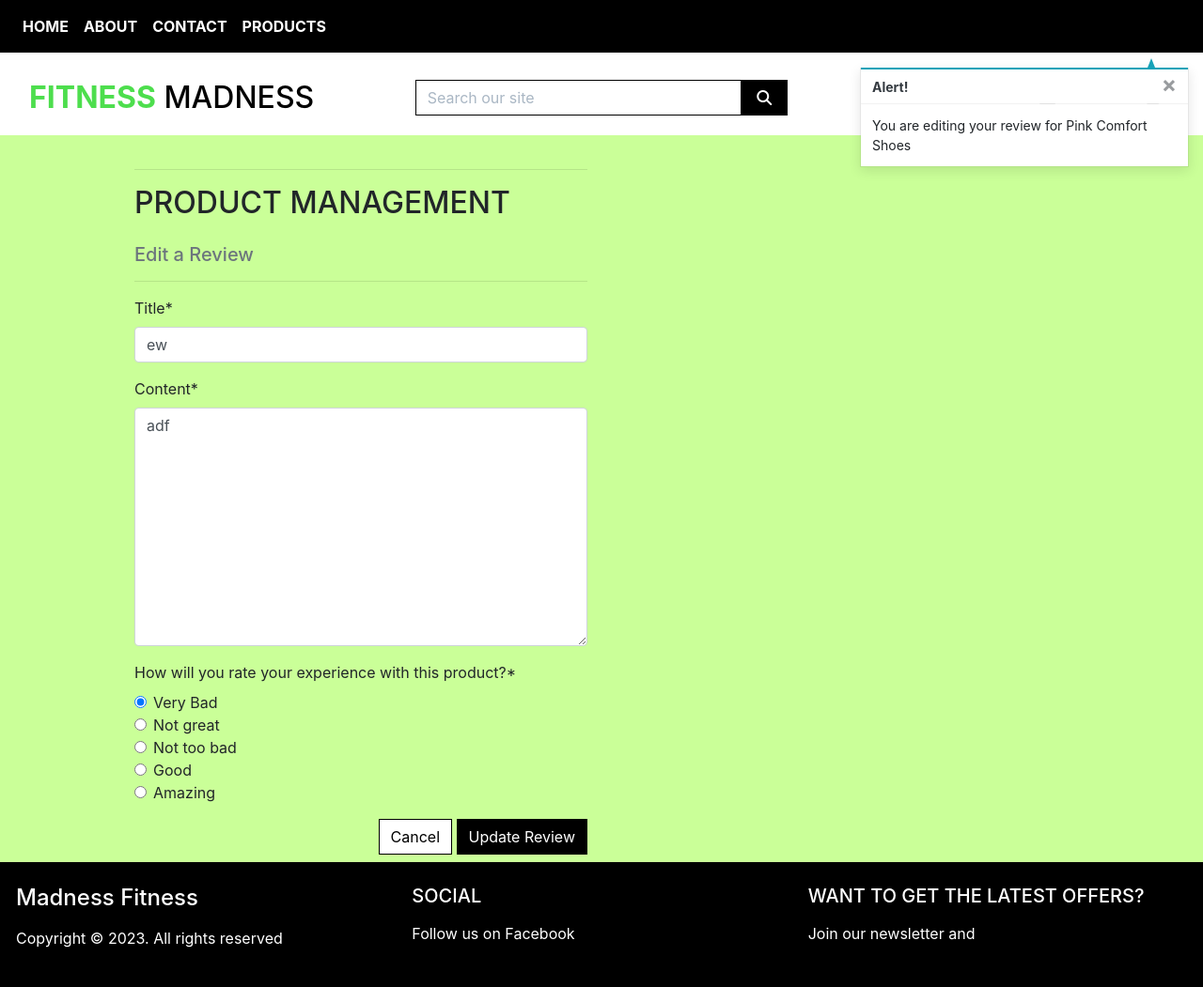
After one commit to CW1224/fitness-subscription, a Django app: page /reviews/edit_review/4/ in a window 1280 px wide. The commit adds this page. Shown: the whole page at 94% size. Run offline with Django 3.2, Linux system fonts and the light colour scheme; a user stored in the database is signed in; data comes from the database, SQL or seed files in the repository; both versions use the stored data as it was after the commit; some libraries are stand-ins or nearby versions.

Commit message:
Added in the edit function for the review

```diff
--- a/products/templates/products/product_detail.html
+++ b/products/templates/products/product_detail.html
@@ -148,7 +148,8 @@
                                     <p class="c--light-blue"><i class="fas fa-star me-1"></i>{{ review.rating }} / 5</p>
                                     <p class="text-muted d-inline small">By {{ review.author }} on {{ review.created_on }}</p>
                                     {% if review.author == request.user %}
-
+                                    <a href="{% url 'edit_review' review.id %}" class="btn btn-main hvr-back-pulse">
+                                        <span class="text-uppercase">Edit Review</span>
                                     {% endif %}
                                 </div>
                             {% endfor %}
--- a/reviews/forms.py
+++ b/reviews/forms.py
@@ -1,11 +1,11 @@
 from django import forms
 from .models import Review
 
-RATINGS = [(1, 'Very bad'),
-           (2, 'Bad'),
-           (3, 'Ok'),
+RATINGS = [(1, 'Very Bad'),
+           (2, 'Not great'),
+           (3, 'Not too bad'),
            (4, 'Good'),
-           (5, 'Great!')]
+           (5, 'Amazing')]
 
 
 class ReviewForm(forms.ModelForm):
@@ -14,6 +14,6 @@ class ReviewForm(forms.ModelForm):
         model = Review
         fields = ('title', 'content', 'rating')
 
-    rating = forms.ChoiceField(label='How will you rate this product?',
+    rating = forms.ChoiceField(label='How will you rate your experience with this product?',
                                choices=RATINGS,
                                widget=forms.RadioSelect)
--- a/reviews/models.py
+++ b/reviews/models.py
@@ -13,7 +13,7 @@ class Review(models.Model):
     author = models.ForeignKey(User,
                                on_delete=models.CASCADE,
                                related_name='product_reviews')
-    title = models.CharField(max_length=200)
+    title = models.CharField(max_length=50)
     content = models.TextField()
     created_on = models.DateTimeField(auto_now_add=True)
     rating = models.IntegerField(validators=[MinValueValidator(1),
--- /dev/null
+++ b/reviews/templates/reviews/edit_review.html
@@ -0,0 +1,47 @@
+{% extends "base.html" %}
+{% load static %}
+
+{% block page_header %}
+    <div class="container header-container">
+        <div class="row">
+            <div class="col"></div>
+        </div>
+    </div>
+{% endblock %}
+
+{% block content %}
+    <div class="overlay"></div>
+    <div class="container">
+        <div class="row">
+            <div class="col-12 col-md-6">
+                <hr>
+                <h2 class="logo-font mb-4">Product Management</h2>
+                <h5 class="text-muted">Edit a Review</h5>
+                <hr>
+            </div>
+        </div>
+
+        <div class="row">
+            <div class="col-12 col-md-6">
+                <form method="POST" action="'product_detail' review.id" class="form mb-2" enctype="multipart/form-data">
+                    {% csrf_token %}
+                    {{ form | crispy }}
+                    <div class="text-right">
+                        <a class="btn btn-outline-black rounded-0" href="{% url 'product_detail' review.product.id %}">Cancel</a>
+                        <button class="btn btn-black rounded-0" type="submit">Update Review</button>
+                    </div>
+                </form>
+            </div>
+        </div>
+    </div>
+{% endblock %}
+
+{% block postloadjs %}
+    {{ block.super }}
+    <script type="text/javascript">
+        $('#new-image').change(function() {
+            var file = $('#new-image')[0].files[0];
+            $('#filename').text(`Image will be set to: ${file.name}`);
+        });
+    </script>
+{% endblock %}
--- a/reviews/urls.py
+++ b/reviews/urls.py
@@ -4,5 +4,5 @@ from .import views
 urlpatterns = [
     path('', views.show_reviews, name='reviews'),
     path('add_review/<int:product_id>/', views.add_review, name='add_review'),
-
+    path('edit_review/<int:review_id>/', views.edit_review, name='edit_review'),
 ]
--- a/reviews/views.py
+++ b/reviews/views.py
@@ -6,7 +6,6 @@ from .models import Review
 from .forms import ReviewForm
 
 
-@login_required
 def show_reviews(request):
     """ A view to show the user's product reviews """
     reviews = review.objects.filter(author=request.user)
@@ -19,33 +18,78 @@ def show_reviews(request):
 
     return render(request, template, context)
 
+@login_required
 def add_review(request, product_id):
     """ Add a review to a product """
     product = get_object_or_404(Product, pk=product_id)
     user_review = Review.objects.filter(
         author=request.user, product=product)
 
-    if request.method == 'POST':
-        form = ReviewForm(request.POST, request.FILES)
-        if form.is_valid():
-            form.instance.author = request.user
-            form.instance.product = product
-            form.save()
-            messages.success(request, 'Successfully added review!')
+    #Check if the user has already submitted a review for the product
 
-            update_product_rating(product)
+    if user_review:
+        messages.error(request,
+                        'You have already submitted a review for this product')
+        return redirect(reverse('product_detail', args=[product.id]))
+    else:
 
-            return redirect(reverse('product_detail', args=[product.id]))
+        if request.method == 'POST':
+            form = ReviewForm(request.POST, request.FILES)
+            if form.is_valid():
+                form.instance.author = request.user
+                form.instance.product = product
+                form.save()
+                messages.success(request, 'Successfully added review!')
+
+                update_product_rating(product)
+
+                return redirect(reverse('product_detail', args=[product.id]))
+            else:
+                messages.error(request, 'Failed to add review. Please ensure the form is valid.')
         else:
-            messages.error(request, 'Failed to add review. Please ensure the form is valid.')
-    else:
-        form = ReviewForm()
+            form = ReviewForm()
 
     template = 'reviews/add_review.html'
     context = {
         'product': product,
         'form': form,
     }
+    return render(request, template, context)
+
+@login_required
+def edit_review(request, review_id):
+    """ Display form to edit a review """
+    review = get_object_or_404(Review, pk=review_id)
+
+    if request.user != review.author:
+        messages.error(request, 'Only the author of the review can edit this')
+        return redirect(reverse('product_detail', args=[review.product.id]))
+
+    if request.method == 'POST':
+        form = ReviewForm(request.POST, request.FILES, instance=review)
+        if form.is_valid():
+            form.save()
+            messages.success(request, 'Successfully updated your review!')
+
+            update_product_rating(review.product)
+
+            return redirect(reverse('product_detail',
+                            args=[review.product.id]))
+        else:
+            messages.error(request, 'Failed to update your review. \
+                Please ensure the form is valid.')
+    else:
+        form = ReviewForm(instance=review)
+        messages.info(request, f'You are editing your review for \
+            {review.product.name}')
+
+    template = 'reviews/edit_review.html'
+
+    context = {
+        'form': form,
+        'review': review,
+    }
+
     return render(request, template, context)
 
 def update_product_rating(product):
```
Also changed, not shown: db.sqlite3.
